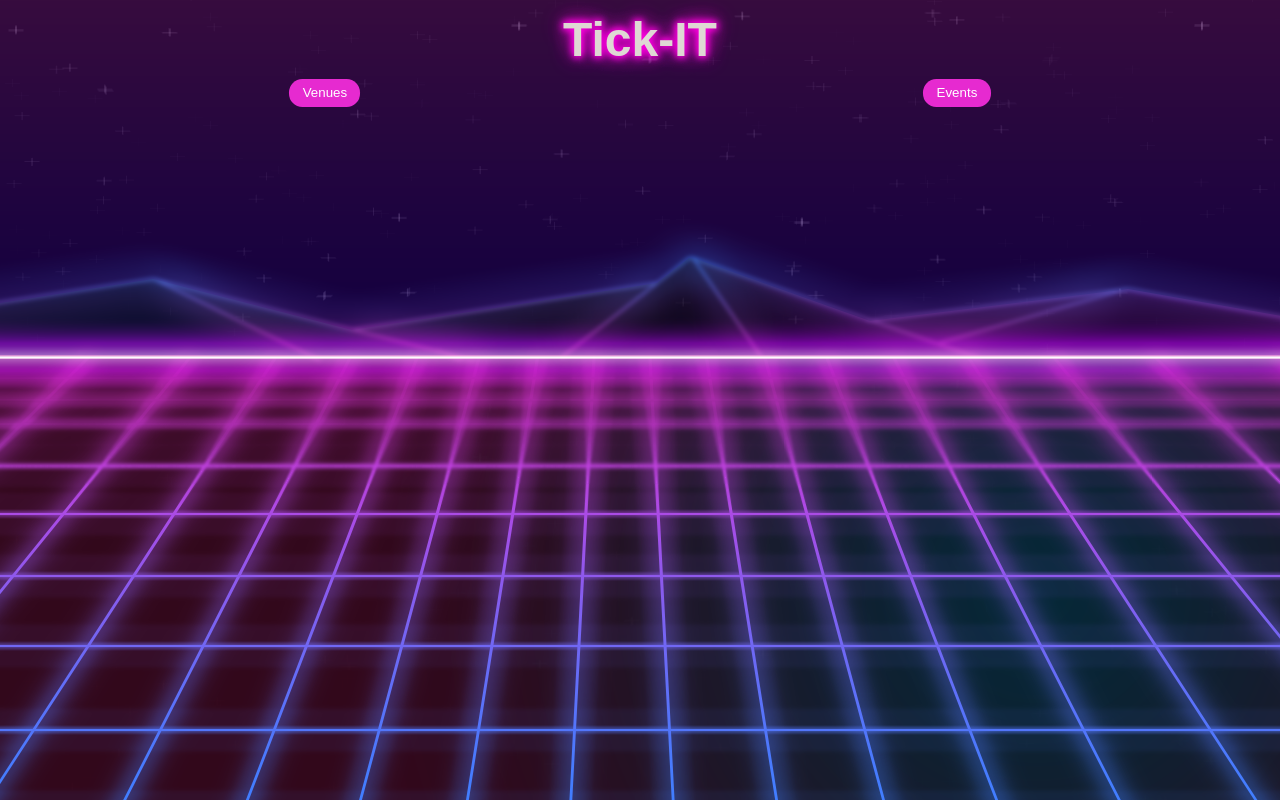
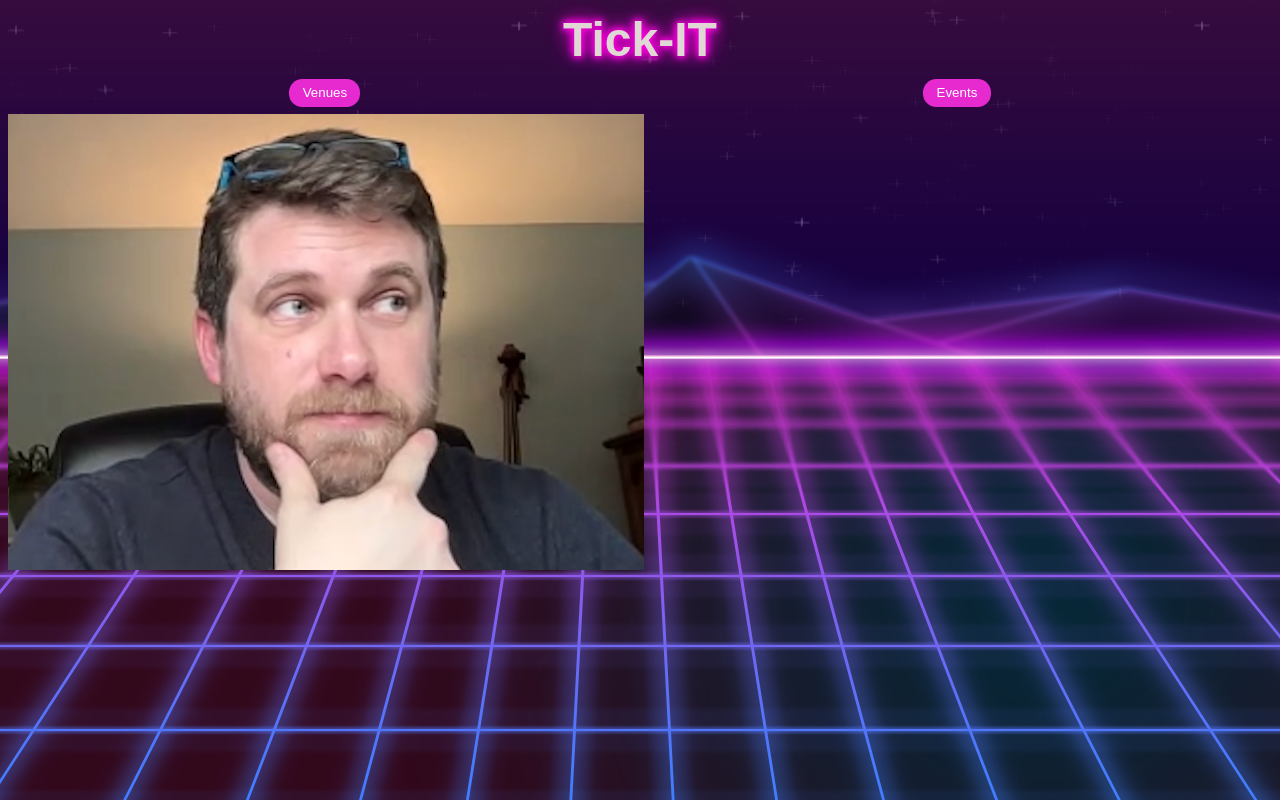
Before and after one commit to AbeGue02/tick-it, a React (Vite) app in the folder front-end/tick-it/: page /checkout in a window 1280 px wide. Built offline with nearby package versions, Linux system fonts and the light colour scheme; a web font is replaced by a local one.

Commit message:
checkout

```diff
--- /dev/null
+++ b/front-end/tick-it/src/components/Checkout.jsx
@@ -0,0 +1,10 @@
+import EasterEgg from '../assets/EasterEgg.png'
+
+export default function Checkout () {
+  return (
+    <div className='checkoutScreenContainer'>
+      <div className='loadingWheel'></div>
+      <img src={EasterEgg} alt='easteregg photo'/>
+    </div>
+  )
+}
--- a/front-end/tick-it/src/components/Main.jsx
+++ b/front-end/tick-it/src/components/Main.jsx
@@ -4,6 +4,7 @@ import EventList from '../screens/EventList'
 import Home from '../screens/Home'
 import EventDetails from '../screens/EventDetails'
 import VenueDetails from '../screens/VenueDetails'
+import Checkout from './Checkout'
 
 export default function Main() {
     return (
@@ -15,6 +16,7 @@ export default function Main() {
                 <Route path='/venues/:venueId/events' element={<EventList/>}/>
                 <Route path='/events' element={<EventList/>}/>
                 <Route path='/events/:eventId' element={<EventDetails/>}/>
+                <Route path='/checkout' element={<Checkout/>}/>
             </Routes>
         </>
     )
--- a/front-end/tick-it/src/screens/EventDetails.jsx
+++ b/front-end/tick-it/src/screens/EventDetails.jsx
@@ -1,5 +1,6 @@
 import { useEffect, useState } from 'react'
 import { useParams } from 'react-router-dom'
+import { Link } from 'react-router-dom'
 import axios from 'axios'
 
 export default function EventDetails() {
@@ -29,6 +30,7 @@ export default function EventDetails() {
             <h3>{events.event_city}, {events.event_state}</h3>
             <h3>{events.seating_type}</h3>
             <h3>${events.cost}</h3>
+            <Link to='/checkout'><button> Checkout </button></Link>
         </div>
     )
 }
```
Also changed, not shown: front-end/tick-it/src/assets/EasterEgg.png (renamed from front-end/tick-it/src/assets/Screenshot 2024-03-27 at 2.15.09 PM.png).
